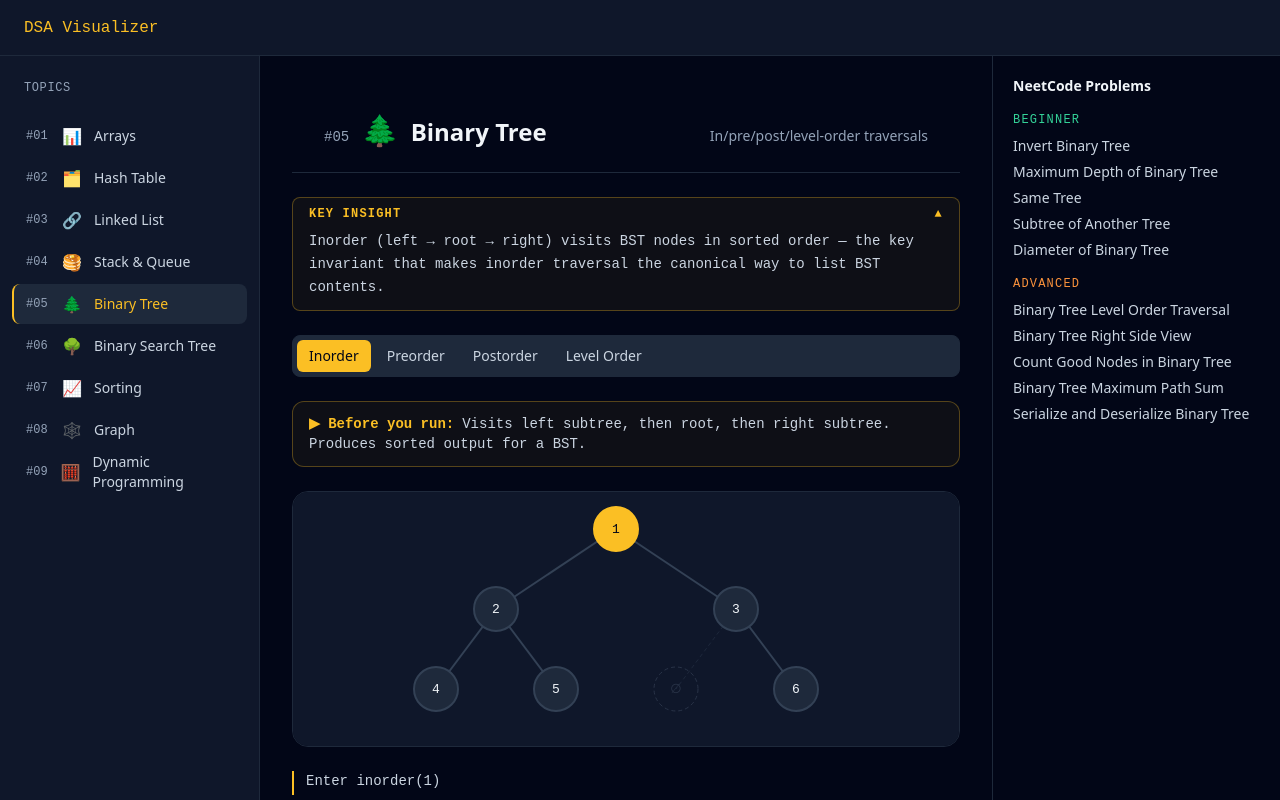
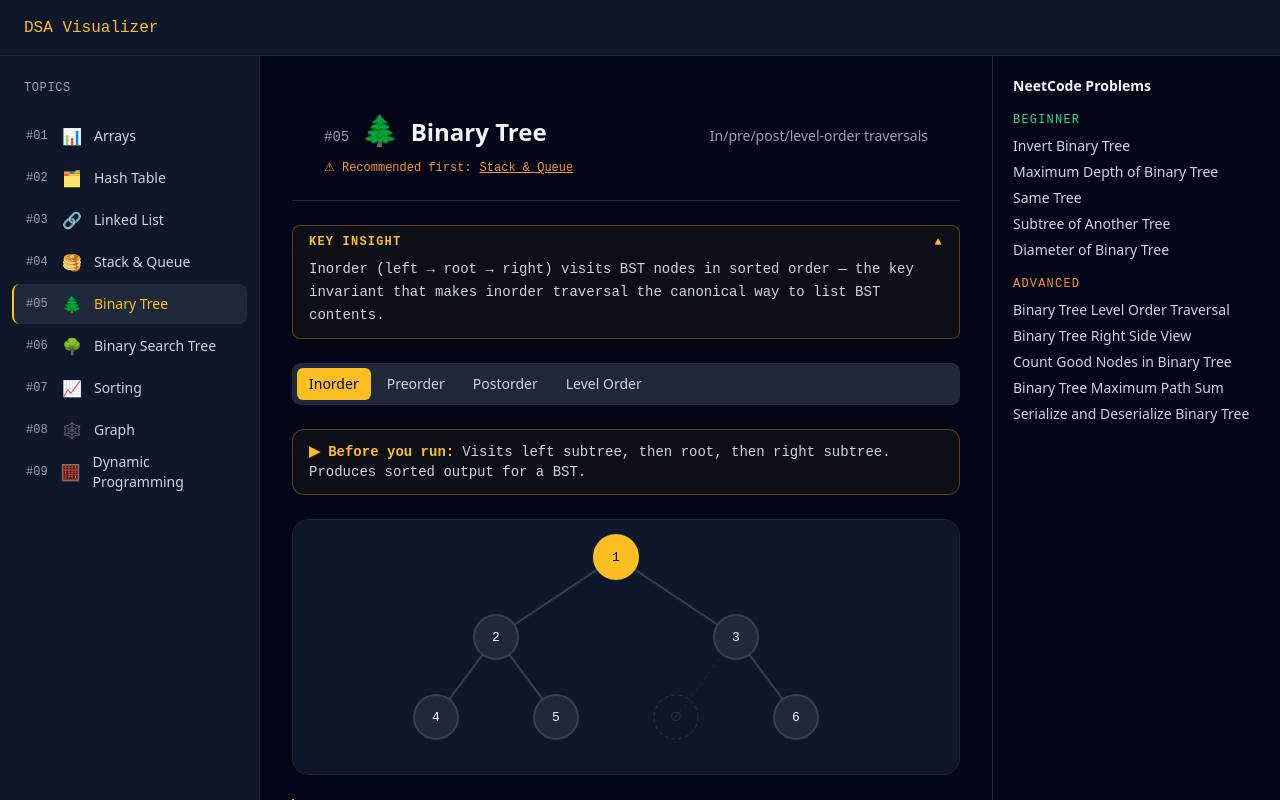
Before and after one commit to PatipanB/DSAWebApp, a React (Vite) app: page /binary-tree in a window 1280 px wide. Built offline with nearby package versions, Linux system fonts and the light colour scheme.

Commit message:
feat(p3-3.4): prerequisite chips on topic headers — warning or green check per visit state
Co-Authored-By: Claude Sonnet 4.6 <noreply@anthropic.com>

```diff
--- a/src/components/panels/TopicHeader.tsx
+++ b/src/components/panels/TopicHeader.tsx
@@ -1,15 +1,48 @@
+import { Link } from 'react-router-dom';
 import { TOPICS } from '@/data/topics';
+import { usePrefsStore } from '@/store/prefsStore';
 import type { TopicId } from '@/types/topic';
 
 export function TopicHeader({ topicId }: { topicId: TopicId }) {
   const topic = TOPICS.find((t) => t.id === topicId);
+  const visitedTopics = usePrefsStore((s) => s.visitedTopics);
   if (!topic) return null;
+
+  const prereqs = topic.prereqs ?? [];
+  const allPrereqsMet = prereqs.length > 0 && prereqs.every((id) => visitedTopics.includes(id));
+  const missingPrereqs = prereqs.filter((id) => !visitedTopics.includes(id));
+
   return (
-    <header className="flex items-baseline gap-3 px-8 py-6 border-b border-border-subtle">
+    <header className="flex flex-wrap items-baseline gap-3 px-8 py-6 border-b border-border-subtle">
       <span className="font-mono text-text-muted text-sm">#{String(topic.number).padStart(2, '0')}</span>
       <span className="text-3xl">{topic.emoji}</span>
       <h1 className="text-2xl font-semibold text-text-primary">{topic.title}</h1>
       <p className="text-sm text-text-muted ml-auto max-w-md text-right">{topic.shortDescription}</p>
+
+      {allPrereqsMet && (
+        <span className="w-full text-xs font-mono text-status-success">
+          ✓ Prerequisites complete
+        </span>
+      )}
+      {missingPrereqs.length > 0 && (
+        <span className="w-full text-xs font-mono text-status-warn flex items-center gap-2 flex-wrap">
+          ⚠ Recommended first:{' '}
+          {missingPrereqs.map((id) => {
+            const t = TOPICS.find((x) => x.id === id);
+            if (!t) return null;
+            return (
+              <Link
+                key={id}
+                to={t.path}
+                className="underline hover:text-accent-primary transition"
+              >
+                {t.title}
+              </Link>
+            );
+          })
+          }
+        </span>
+      )}
     </header>
   );
 }
```
